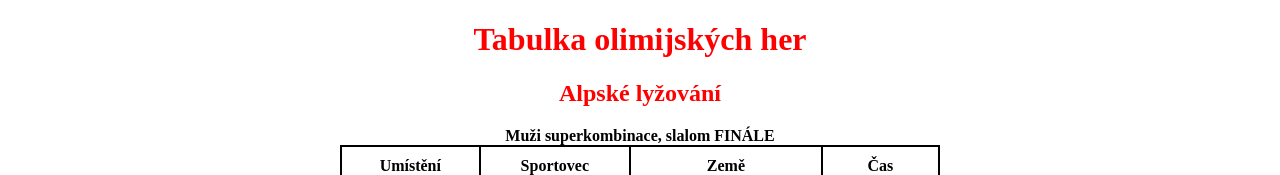
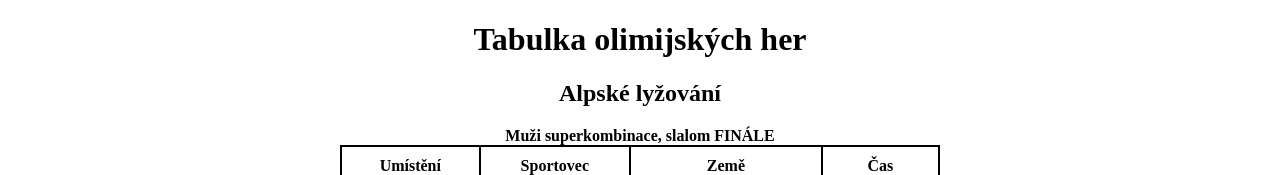
Before and after one commit to yrej/Tabulka, a plain HTML site: page index.html in a window 1280 px wide. Shown: the top 175 px of the page. Drawn offline with Linux system fonts and the light colour scheme.

Commit message:
02 - uprava

```diff
--- a/style.css
+++ b/style.css
@@ -1,5 +1,5 @@
 h1,h2{
-    color: red;
+    color: rgb(0, 0, 0);
     text-align: center;
 }
 strong{
```
Also changed, not shown: 1 other file.
